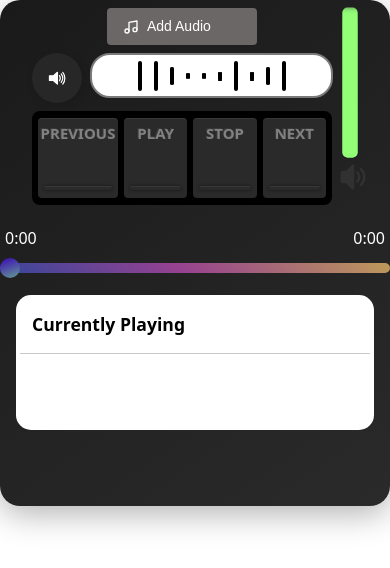
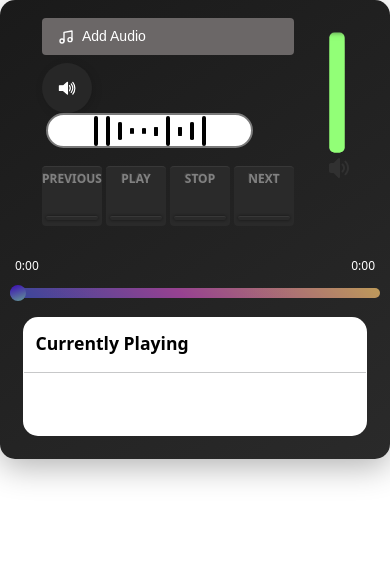
Before and after one commit to hamidarj05/audioplayer, a plain HTML site: page index.html in a window 390 px wide. Shown: the top 568 px of the page. Drawn offline with Linux system fonts and the light colour scheme.

Commit message:
Update style.css

```diff
--- a/style.css
+++ b/style.css
@@ -3,7 +3,7 @@
   display: flex;
   align-items: center;
   gap: 6px;
-  background-color: black;
+  background-color: black.
   padding: 6px;
   border-radius: 8px;
   width: 300px;
@@ -502,3 +502,115 @@ background: linear-gradient(145deg, #1a1a1a, #2a2a2a);
 }
 
 /* ############################# End ofPartie D Progresse duration d audio #############################*/
+/* Mobile Responsiveness */
+@media (max-width: 768px) {
+  .lijamaekolchi {
+    max-width: 100%;
+    padding: 15px;
+    border-radius: 15px;
+  }
+
+  .w-50.mx-auto {
+    width: 100% !important;
+  }
+
+  .radio-input {
+    width: 100%;
+    justify-content: center;
+    gap: 4px;
+  }
+
+  .radio-input .label {
+    width: 70px;
+    height: 70px;
+  }
+
+  .wave-menu {
+    width: 150px;
+    height: 40px;
+  }
+
+  .wave-menu li {
+    margin: 0 4px;
+  }
+
+  .slider {
+    margin-top: 10px;
+    transform: translateX(-20px);
+  }
+
+  .slider .volume {
+    top: 70px;
+    left: 40px;
+  }
+
+  .main {
+    padding: 0.8em;
+    margin: 0.8em;
+  }
+
+  .currentplaying {
+    margin: 0.5em;
+  }
+}
+
+/* Small phones */
+@media (max-width: 480px) {
+  .lijamaekolchi {
+    padding: 10px;
+  }
+  .ms-4 {
+    margin-left: 5px !important;
+  }
+  .radio-input {
+    height: 80px;
+  }
+
+  .radio-input .label {
+    width: 60px;
+    height: 60px;
+    padding: 6px 4px;
+  }
+
+  .label .text {
+    font-size: 12px;
+  }
+  .wave-menu {
+    width: 120px;
+    height: 35px;
+  }
+
+  .col-2 {
+    flex: 0 0 auto;
+    width: 20% !important;
+  }
+
+  .col-9 {
+    flex: 0 0 auto;
+    width: 75% !important;
+  }
+
+  .slider {
+    --slider-width: 120px;
+    transform: translateX(-30px);
+    margin-left: 70px;
+  }
+
+  .slider .volume {
+    top: 74px;
+    left: 50px;
+    --icon-size: 24px;
+  }
+  .progDuration::-webkit-slider-thumb {
+    width: 16px;
+    height: 16px;
+  }
+
+  .progDuration::-moz-range-thumb {
+    width: 16px;
+    height: 16px;
+  }
+  .time-display {
+    font-size: 12px;
+  }
+}
```
